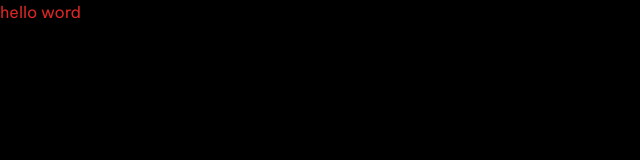
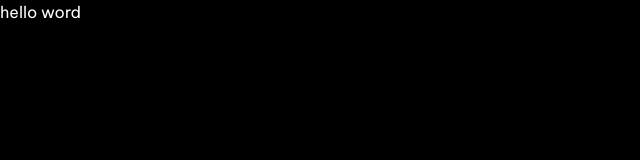
Before and after one commit to Ahmedatia99/Estatein, a React (Vite) app: page / in a window 1280 px wide. Shown: the top 160 px of the page, without its empty margins (0-640 px from the left). Built offline with nearby package versions, Linux system fonts and the light colour scheme; the HTML template or start-up script is replaced by a standard one.

Commit message:
solve error postcss

```diff
--- a/package.json
+++ b/package.json
@@ -10,7 +10,6 @@
     "preview": "vite preview"
   },
   "dependencies": {
-    "postcss": "^8.4.38",
     "react": "^18.2.0",
     "react-dom": "^18.2.0",
     "react-router-dom": "^6.23.0"
@@ -21,9 +20,11 @@
     "@typescript-eslint/eslint-plugin": "^7.2.0",
     "@typescript-eslint/parser": "^7.2.0",
     "@vitejs/plugin-react": "^4.2.1",
+    "autoprefixer": "^10.4.19",
     "eslint": "^8.57.0",
     "eslint-plugin-react-hooks": "^4.6.0",
     "eslint-plugin-react-refresh": "^0.4.6",
+    "postcss": "^8.4.38",
     "tailwindcss": "^3.4.3",
     "typescript": "^5.2.2",
     "vite": "^5.2.0"
--- a/src/App.tsx
+++ b/src/App.tsx
@@ -1,7 +1,7 @@
 import "./assets/style/main.css";
 function App() {
   return <>
-  <h2 className="text-red-600">hello word</h2>
+  <h2 className="text-white">hello word</h2>
   </>;
 }
 
```
Also changed, not shown: 2 other files (tests, documents, lock files or other folders).
